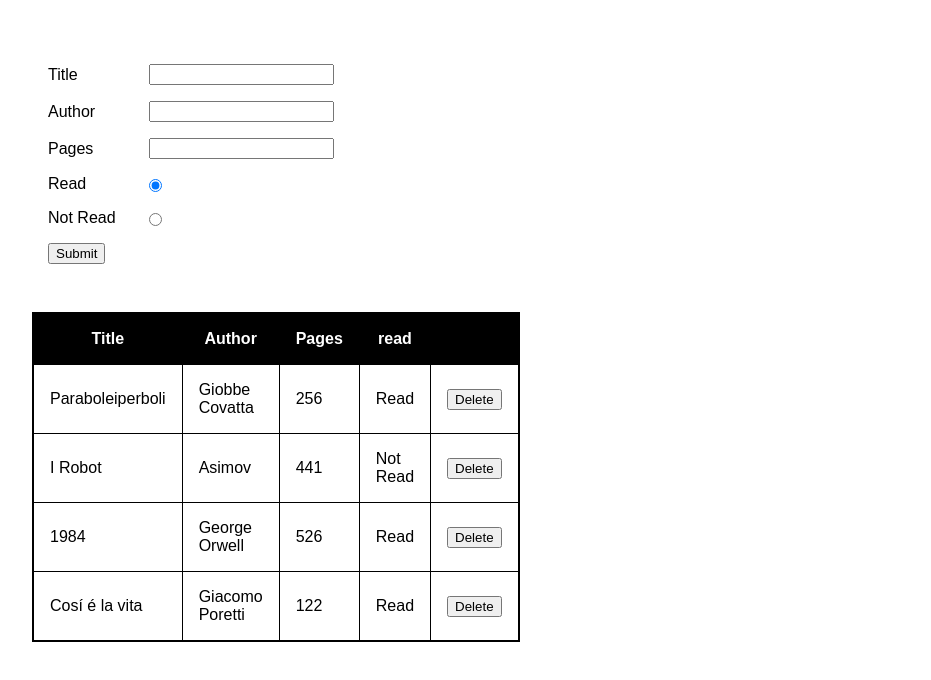
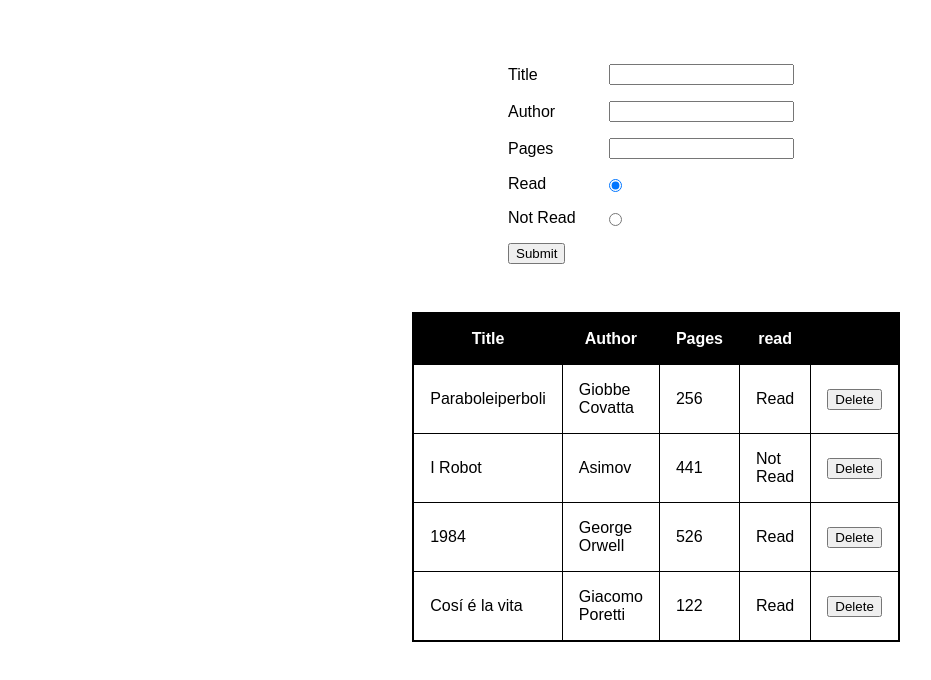
Before and after one commit to daveit86/booklib, a plain HTML site: page index.html in a window 1280 px wide. Shown: the top 680 px of the page, without its empty margins (16-947 px from the left). Drawn offline with Linux system fonts and the light colour scheme.

Commit message:
Fixes css positioning

```diff
--- a/index.html
+++ b/index.html
@@ -37,6 +37,5 @@
             </tbody>
         </table>
     </div>
-    <div id="library2"></div>
 </body>
 </html>
--- a/style.css
+++ b/style.css
@@ -24,7 +24,8 @@ form{
     margin: 1em;
     padding: 1em;
     width: min-content;
-    gap:1em
+    gap:1em;
+    align-self: center;
 }
 
 form *{
@@ -36,6 +37,7 @@ form *{
     width: min-content;
     border: 1px solid black;
     margin: 1em;
+    align-self: center;
 }
 
 #library th, #library td{
```
